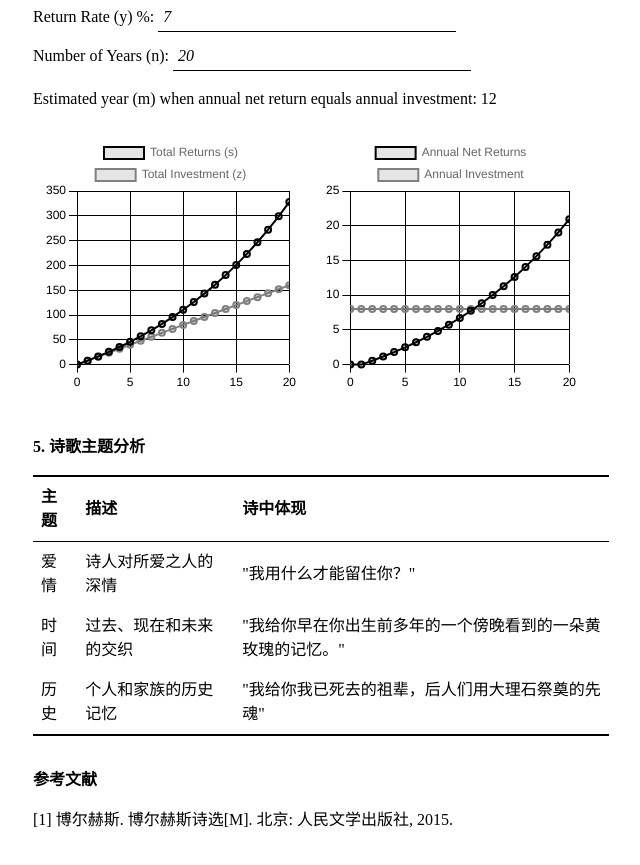
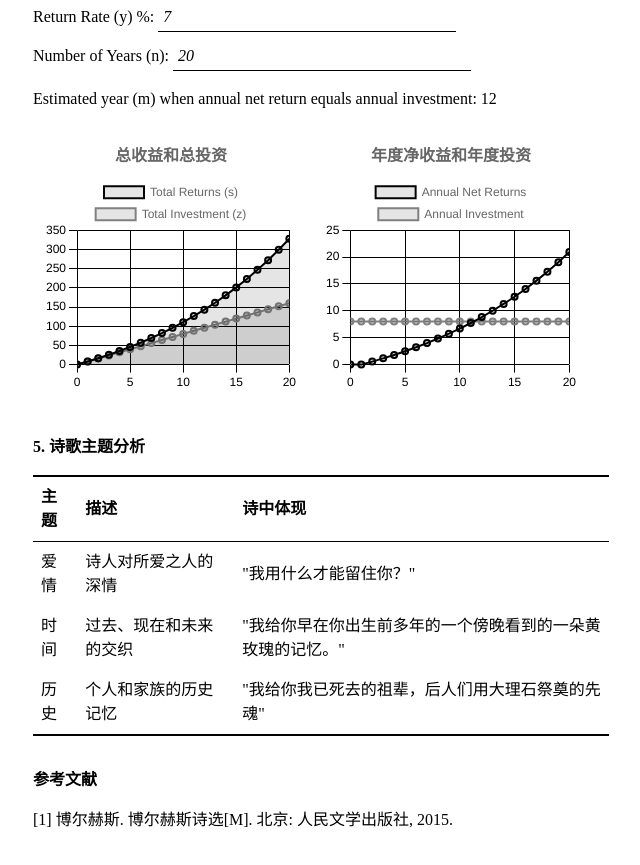
Before and after one commit to Colt-M1873/Financial-Freedom-Calculator, a plain HTML site: page Index.html in a window 1280 px wide. Shown: the part 1056-1921 px from the top of the page, without its empty margins (319-959 px from the left). Drawn offline with nearby package versions, Linux system fonts and the light colour scheme.

Commit message:
Update Index.html

```diff
--- a/Index.html
+++ b/Index.html
@@ -91,7 +91,7 @@
                 max-width: 90%;
             }
             .chart-container {
-                width: 42vw; /* 30% of the viewport width */
+                width: 42vw; /* 42% of the viewport width */
             }
         }
     </style>
@@ -162,18 +162,27 @@
                         data: [],
                         borderColor: 'black', // Total returns line color
                         borderWidth: 2,
-                        fill: false
+                        fill: true
                     },
                     {
                         label: 'Total Investment (z)',
                         data: [],
                         borderColor: 'gray', // Total investment line color
                         borderWidth: 2,
-                        fill: false
+                        fill: true
                     }
                 ]
             },
             options: {
+                plugins: {
+                    title: {
+                        display: true,
+                        text: '总收益和总投资',
+                        font: {
+                            size: 16
+                        }
+                    }
+                },
                 scales: {
                     x: {
                         type: 'linear',
@@ -222,6 +231,15 @@
                 ]
             },
             options: {
+                plugins: {
+                    title: {
+                        display: true,
+                        text: '年度净收益和年度投资',
+                        font: {
+                            size: 16
+                        }
+                    }
+                },
                 scales: {
                     x: {
                         type: 'linear',
@@ -250,7 +268,7 @@
         function plotInvestmentReturns() {
             const x = parseFloat(document.getElementById('investment').value) || 8; // default to 8 if x is not valid
             const y = parseFloat(document.getElementById('rate').value) / 100 || 0.07; // default to 7% if y is not valid
-            const n = parseInt(document.getElementById('years').value, 10) || 20; // default to 10 if n is not valid
+            const n = parseInt(document.getElementById('years').value, 10) || 20; // default to 20 if n is not valid
 
             const returns = [];
             const investments = [];
```
